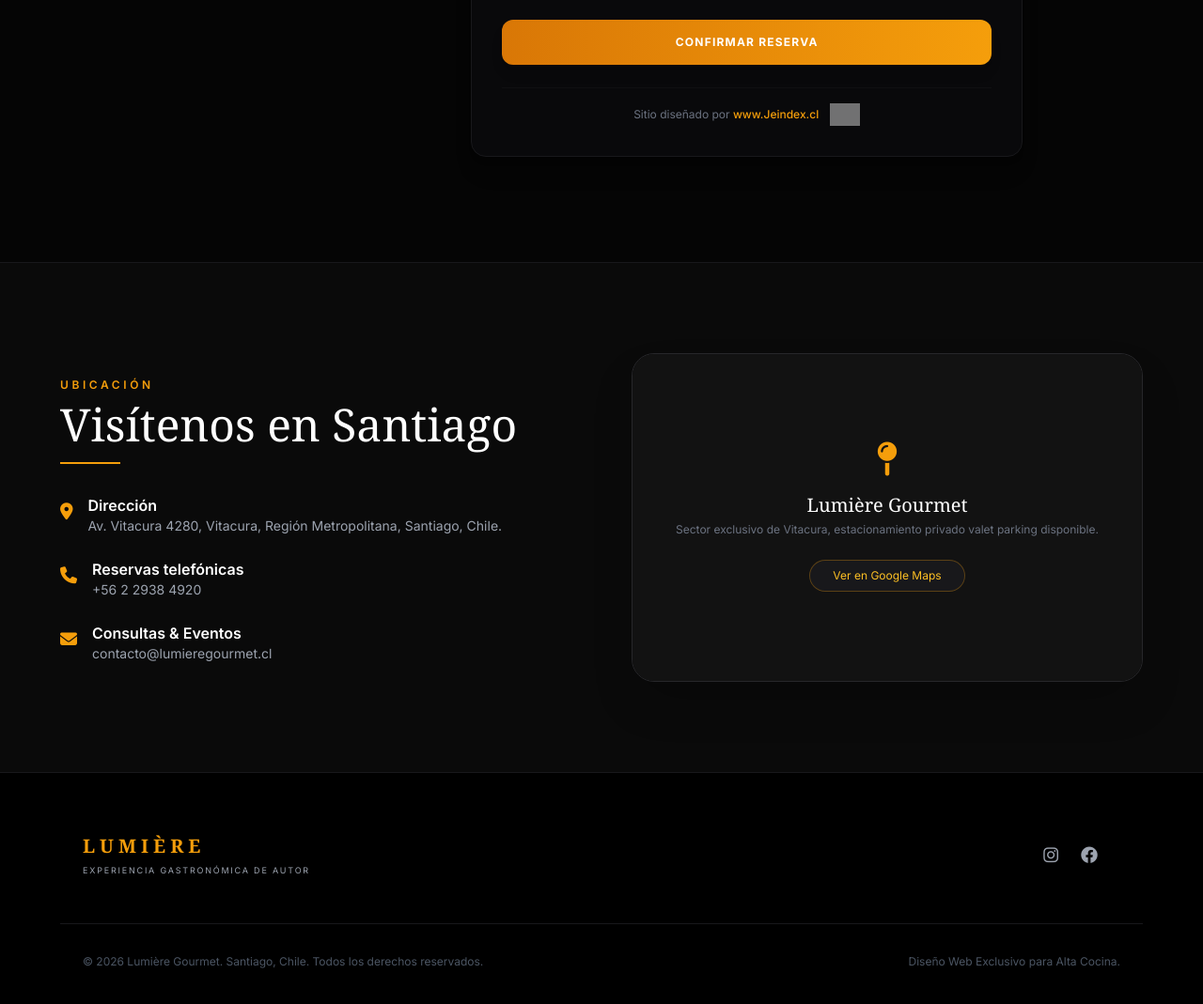
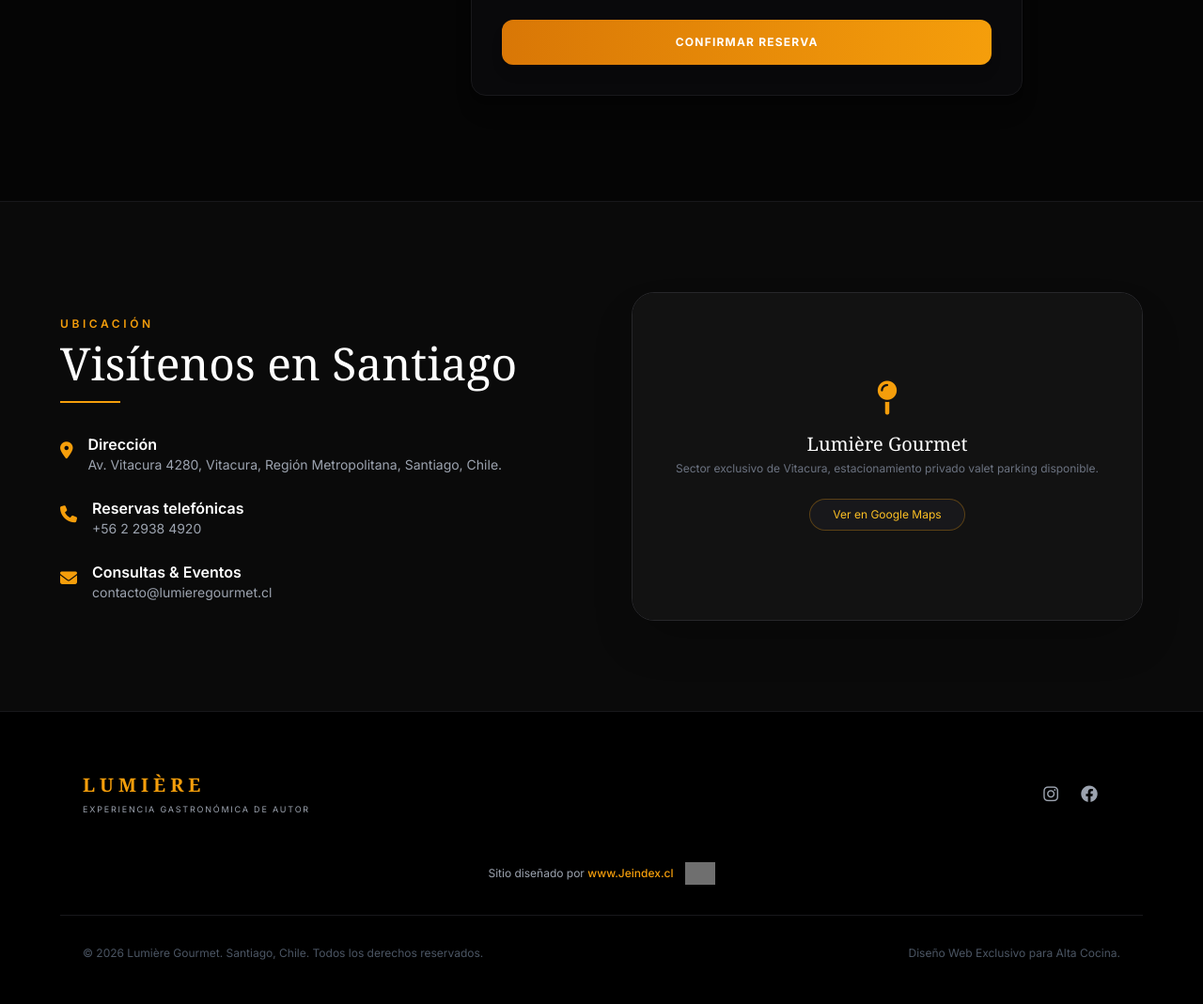
Before and after one commit to SoOx25/jeindexVisor, a plain HTML site: page index.html in a window 1280 px wide. Shown: the part 4097-5166 px from the top of the page at 94% size. Drawn offline with nearby package versions, Linux system fonts and the light colour scheme; grey boxes are pictures that could not be loaded; some icons are missing; a web font is replaced by a local one.

Commit message:
Update index.html

```diff
--- a/index.html
+++ b/index.html
@@ -560,14 +560,6 @@
                         <button type="submit" class="w-full bg-gradient-to-r from-amber-600 to-amber-500 text-white p-4 rounded-xl font-bold hover:from-amber-500 hover:to-amber-400 transition-all duration-300 shadow-lg tracking-widest uppercase text-xs">
                             CONFIRMAR RESERVA
                         </button>
-
-                        <!-- Créditos del Diseñador -->
-                        <div class="flex items-center justify-center gap-3 pt-4 text-xs text-gray-500 border-t border-zinc-900/50">
-                            <span>Sitio diseñado por <a href="https://www.jeindex.cl" target="_blank" rel="noopener noreferrer" class="text-amber-500 hover:text-amber-400 transition-colors font-medium hover:underline">www.Jeindex.cl</a></span>
-                            <a href="https://freeimage.host/" target="_blank" rel="noopener noreferrer" class="opacity-70 hover:opacity-100 transition-opacity">
-                                <img src="https://iili.io/Bym6FY7.png" alt="Bym6FY7.png" border="0" class="h-6 w-auto object-contain inline-block align-middle" />
-                            </a>
-                        </div>
                     </form>
 
                     <!-- Ticket de Confirmación Interactivo (Oculto de inicio) -->
@@ -687,6 +679,14 @@
                 <a href="#" class="hover:text-amber-500 transition text-lg"><i class="fa-brands fa-facebook"></i></a>
                 <a href="#" class="hover:text-amber-500 transition text-lg"><i class="fa-brands fa-tripadvisor"></i></a>
             </div>
+        </div>
+
+        <!-- Créditos del Diseñador -->
+        <div class="flex items-center justify-center gap-3 pb-8 text-xs text-gray-400">
+            <span>Sitio diseñado por <a href="https://www.jeindex.cl" target="_blank" rel="noopener noreferrer" class="text-amber-500 hover:text-amber-400 transition-colors font-medium hover:underline">www.Jeindex.cl</a></span>
+            <a href="https://freeimage.host/" target="_blank" rel="noopener noreferrer" class="opacity-70 hover:opacity-100 transition-opacity">
+                <img src="https://iili.io/Bym6FY7.png" alt="Bym6FY7.png" border="0" class="h-6 w-auto object-contain inline-block align-middle" />
+            </a>
         </div>
 
         <div class="border-t border-zinc-900 pt-8 max-w-6xl mx-auto px-6 text-gray-600 flex flex-col sm:flex-row justify-between gap-4">
```
